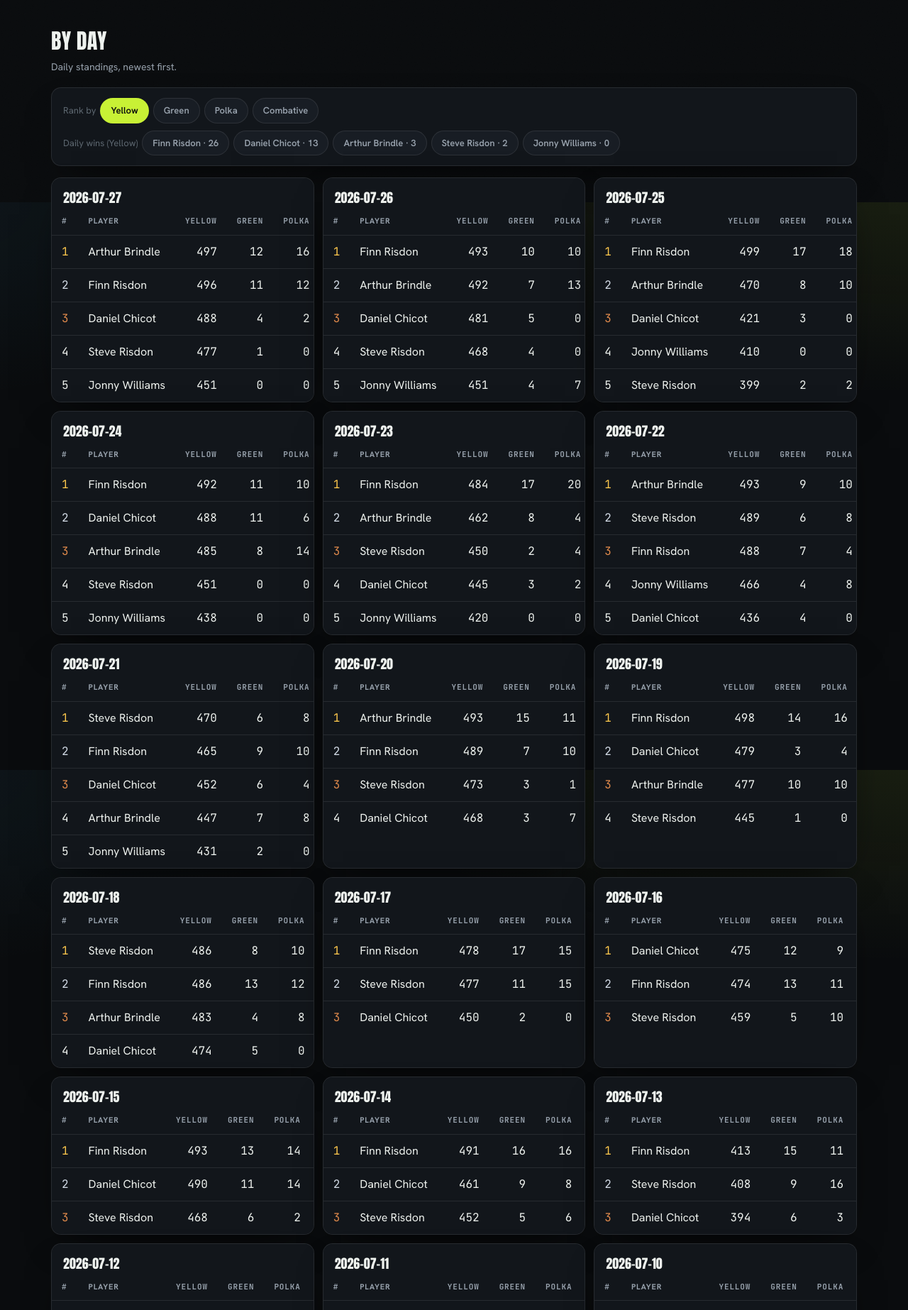
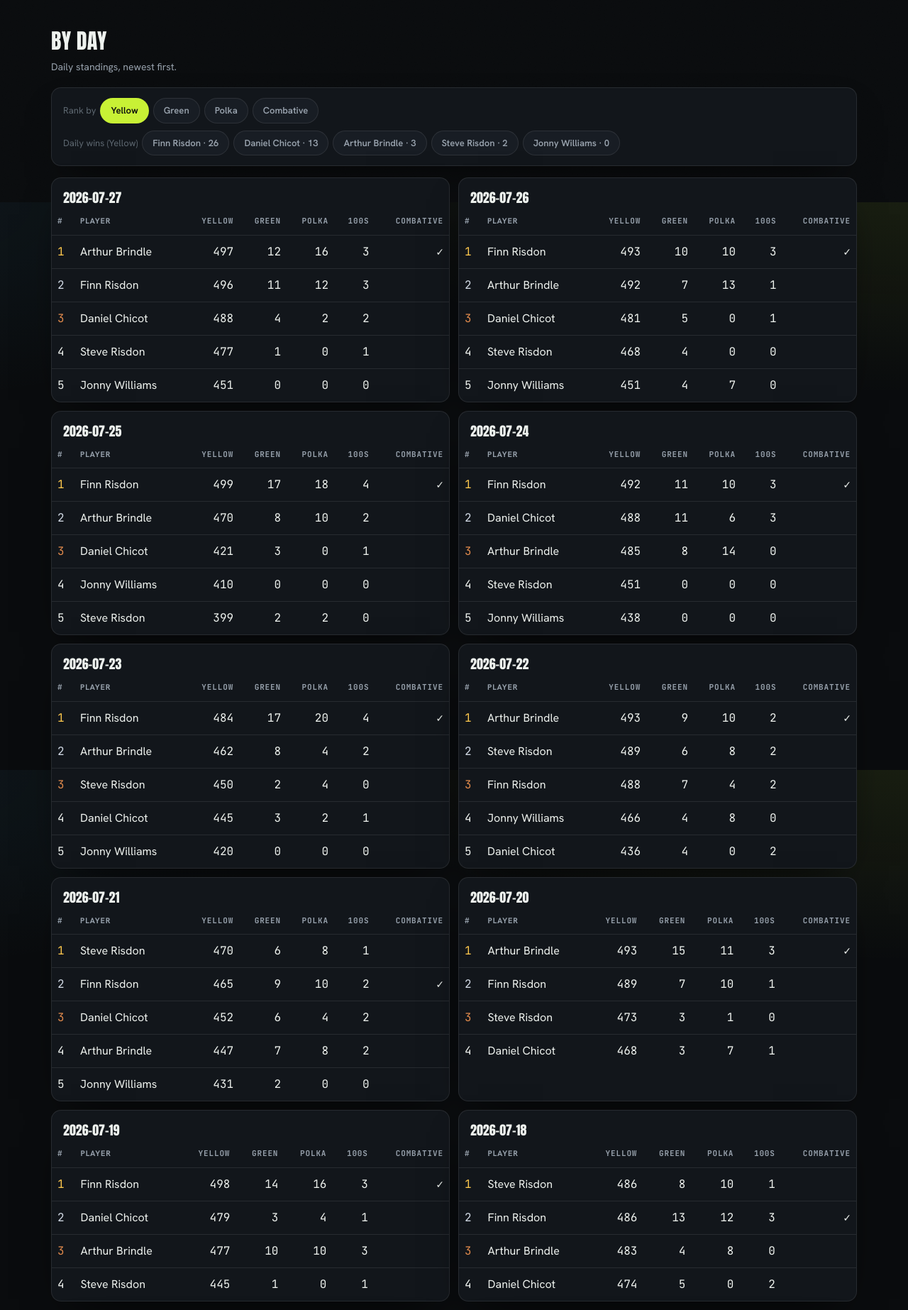
Before and after one commit to DanielChicot/maptap, a FastAPI app: page /days in a window 1280 px wide. Shown: the part 515-2361 px from the top of the page at 71% size. Run offline with FastAPI, Linux system fonts and the light colour scheme; data comes from the database, SQL or seed files in the repository.

Commit message:
Widen day cards so all seven columns fit without hidden scroll

```diff
--- a/src/maptap/static/styles.css
+++ b/src/maptap/static/styles.css
@@ -149,12 +149,14 @@ th.rounds-group { text-align: center; }
 th.round, td.round { width: 2.6em; padding-left: 6px; padding-right: 6px; }
 tr.hidden { display: none; }
 
-.day-grid { display: grid; grid-template-columns: repeat(auto-fill, minmax(300px, 1fr)); gap: 12px; margin-top: 16px; }
+.day-grid { display: grid; grid-template-columns: repeat(auto-fill, minmax(480px, 1fr)); gap: 12px; margin-top: 16px; }
+.day-grid th, .day-grid td { padding-left: 8px; padding-right: 8px; }
 .medal-1 { color: var(--gold); }
 .medal-2 { color: var(--silver); }
 .medal-3 { color: var(--bronze); }
 
 @media (max-width: 720px) {
   .stat-row { grid-template-columns: repeat(2, 1fr); }
+  .day-grid { grid-template-columns: 1fr; }
   .tabs { order: 3; width: 100%; margin: 0; justify-content: center; }
 }
```
